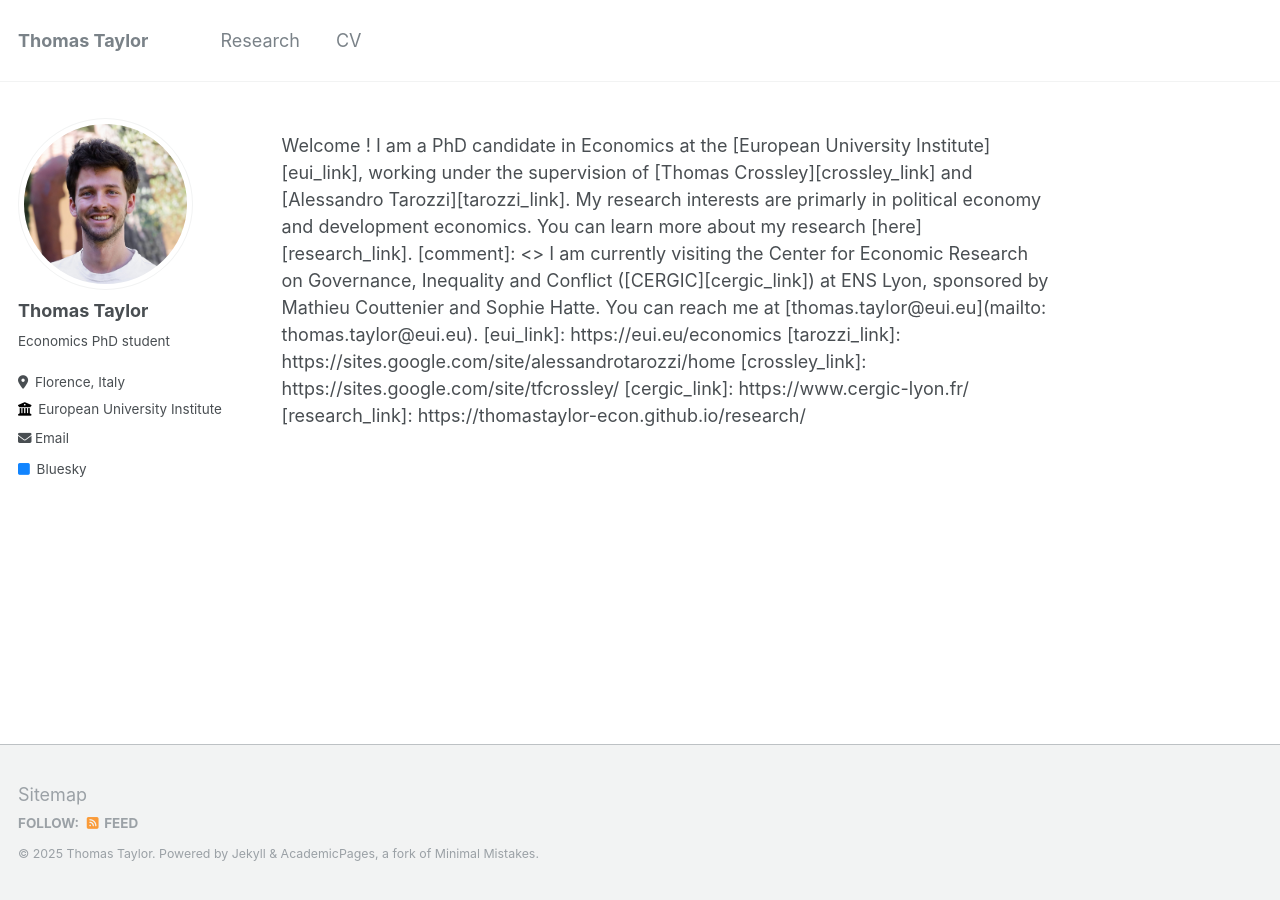
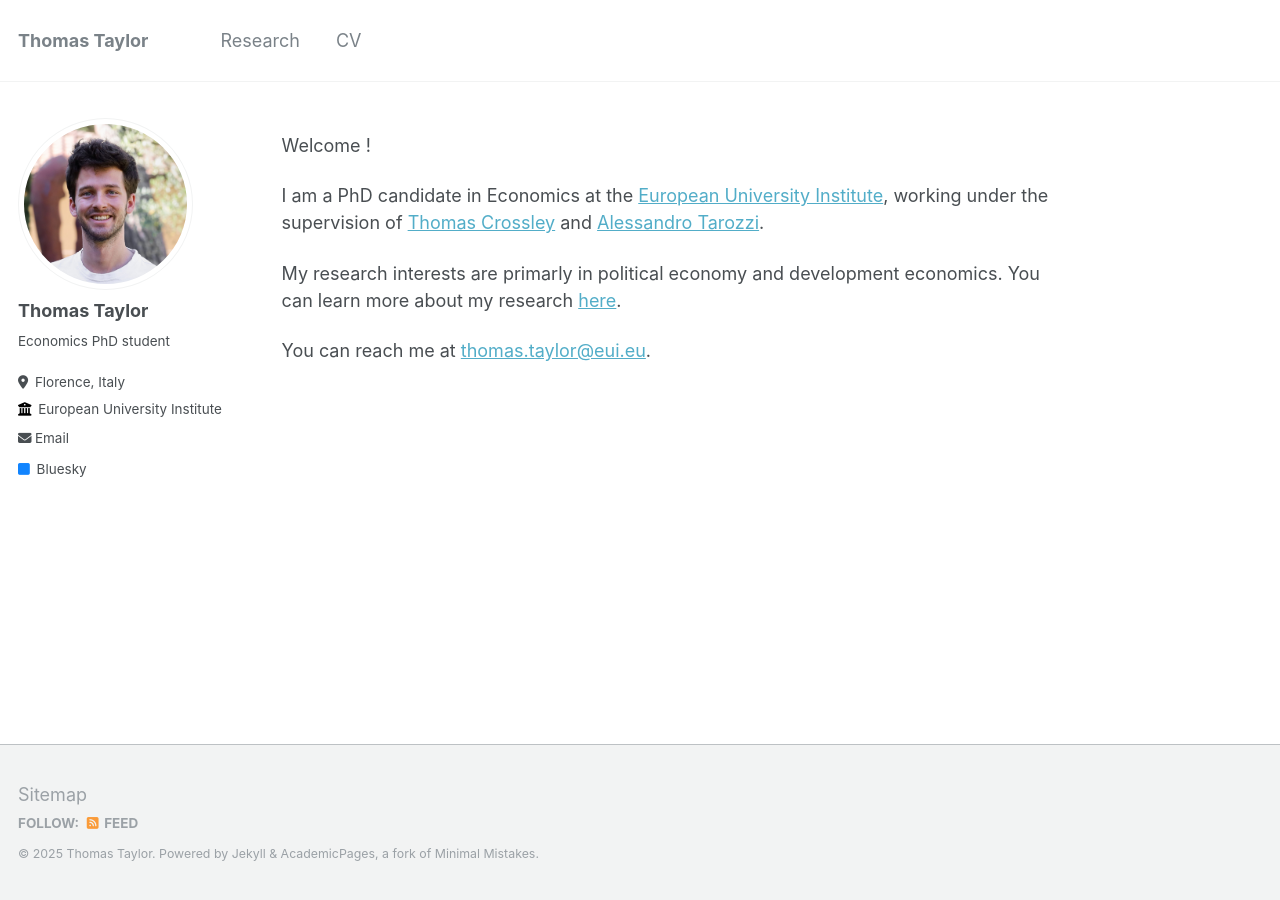
Before and after one commit to thomastaylor-econ/thomastaylor-econ.github.io, a Jekyll site: the page built from _pages/about.md, in a window 1280 px wide. Built offline with Jekyll 4.4.1, drawn with Linux system fonts in a browser that asks for light colours.

Commit message:
Update about.md

```diff
--- a/_pages/about.md
+++ b/_pages/about.md
@@ -6,8 +6,6 @@ redirect_from:
   - /about/
   - /about.html
 ---
-
-<div class="mytext">
 
 Welcome !
 
@@ -25,5 +23,3 @@ You can reach me at [thomas.taylor@eui.eu](mailto: thomas.taylor@eui.eu).
 [crossley_link]: https://sites.google.com/site/tfcrossley/
 [cergic_link]: https://www.cergic-lyon.fr/
 [research_link]: https://thomastaylor-econ.github.io/research/
-
-</div>
```
